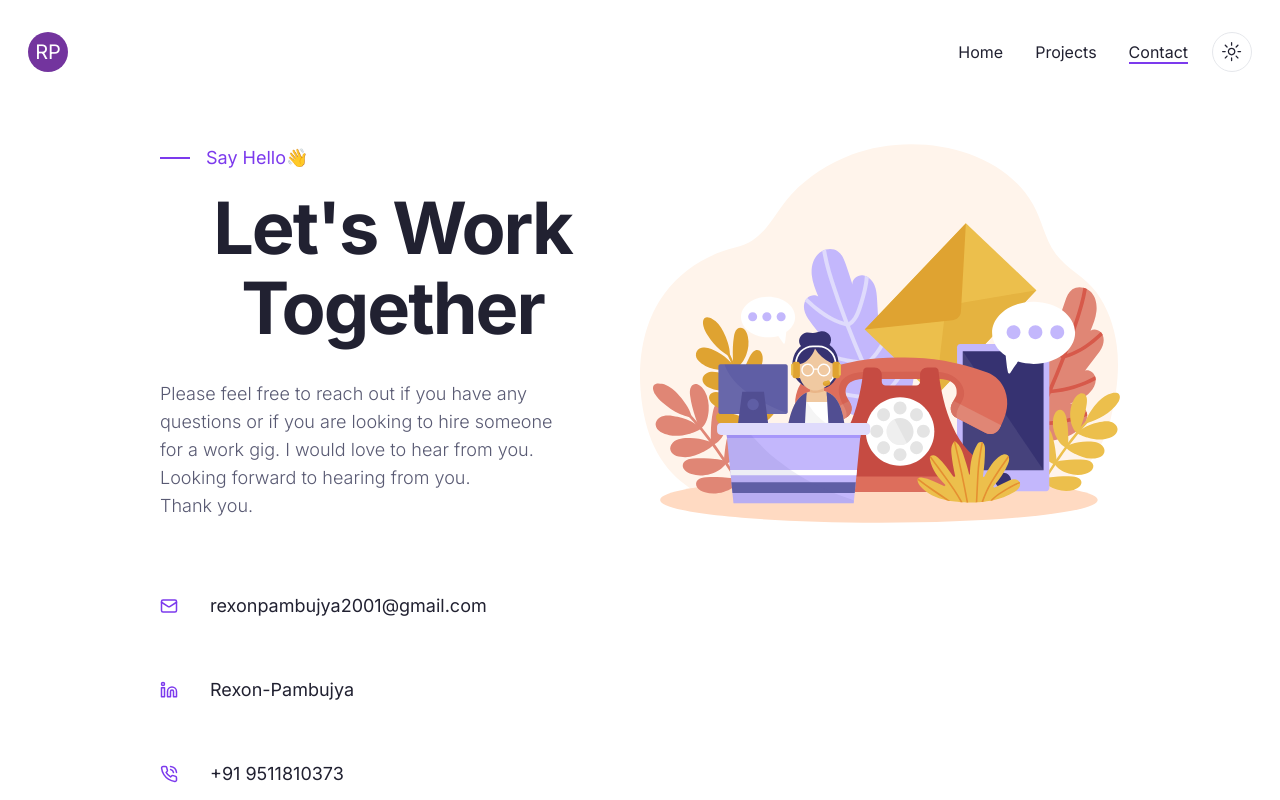
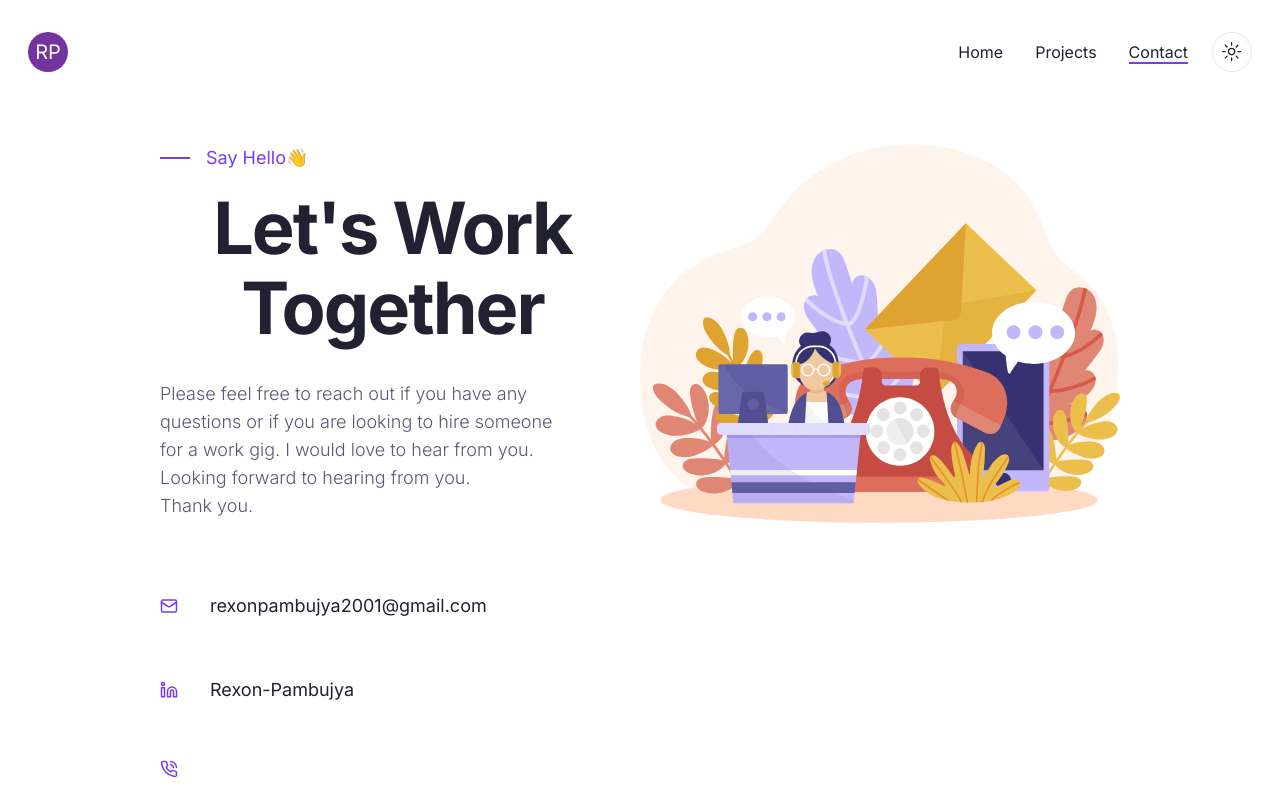
Before and after one commit to Rexon-Pambujya/portfolio-rexon-pambujya, a Next.js app: page /contact in a window 1280 px wide. Shown: the top 800 px of the page. Built offline with nearby package versions, Linux system fonts and the light colour scheme.

Commit message:
Commenting necessary code

```diff
--- a/app/contact/page.jsx
+++ b/app/contact/page.jsx
@@ -58,7 +58,7 @@ export default function Contacts() {
             </Link>
             <div className="flex items-center gap-x-8">
               <PhoneCall size={18} className="text-primary" />
-              <div>+91 9511810373</div>
+              <div></div>
             </div>
           </div>
         </div>
```
